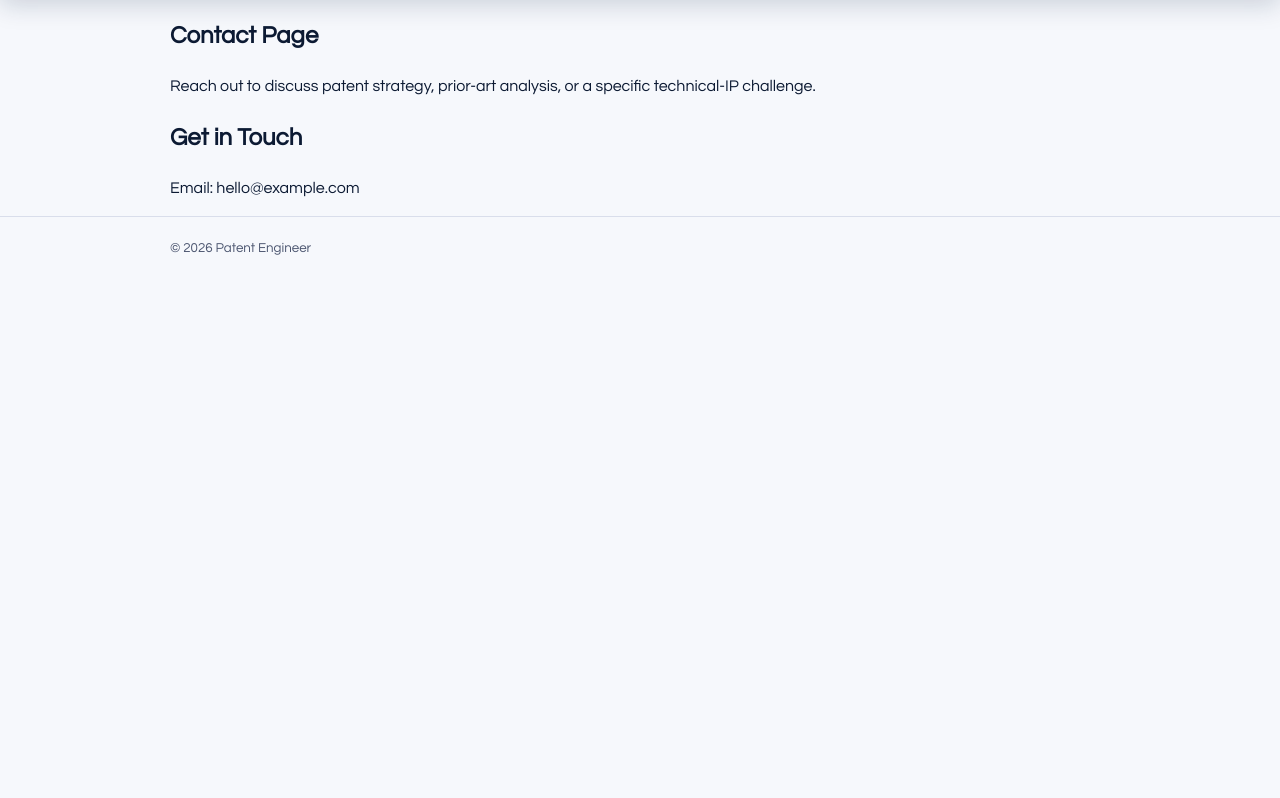
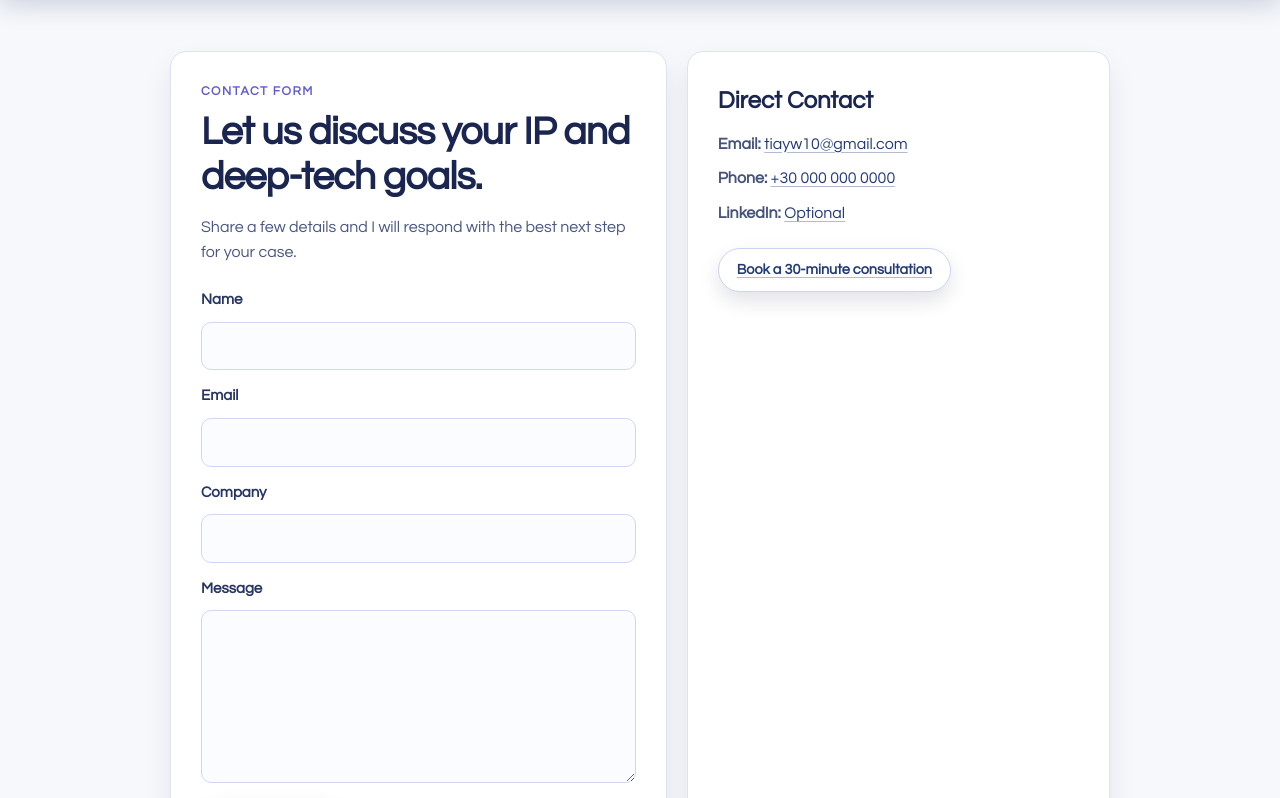
Before and after one commit to tiawilliam1/11ty-decap-practice, an Eleventy site: page src/contact.njk in a window 1280 px wide. Shown: the part 129-927 px from the top of the page. Before the commit the page ends 800 px from the top, so only its background shows below. Built offline with nearby package versions, Linux system fonts and the light colour scheme; Eleventy itself is replaced by a stand-in of ours; files that its build step writes are made by us from their sources.

Commit message:
Update contact form and email

```diff
--- a/src/assets/css/styles.css
+++ b/src/assets/css/styles.css
@@ -1166,3 +1166,158 @@
       min-height: 220px;
     }
   }
+
+  .contact-page {
+    padding: clamp(26px, 5vw, 54px) 0 42px;
+  }
+
+  .contact-shell {
+    display: grid;
+    grid-template-columns: minmax(0, 1.08fr) minmax(0, 0.92fr);
+    gap: 20px;
+    max-width: 1080px;
+    margin: 0 auto;
+  }
+
+  .contact-main,
+  .contact-side {
+    background: #ffffff;
+    border: 1px solid #dce3f2;
+    border-radius: 16px;
+    padding: clamp(20px, 3vw, 30px);
+    box-shadow: 0 14px 28px rgba(14, 28, 64, 0.08);
+  }
+
+  .contact-kicker {
+    margin: 0 0 8px;
+    color: #5f5bcf;
+    text-transform: uppercase;
+    letter-spacing: 0.12em;
+    font-size: 0.78rem;
+    font-weight: 700;
+  }
+
+  .contact-main h1 {
+    margin: 0;
+    color: #1a2550;
+    font-size: clamp(1.8rem, 3.1vw, 2.45rem);
+    line-height: 1.16;
+    letter-spacing: -0.02em;
+  }
+
+  .contact-lead {
+    margin: 14px 0 20px;
+    color: #4a5781;
+    max-width: 52ch;
+  }
+
+  .hidden-field {
+    display: none;
+  }
+
+  .contact-form {
+    display: grid;
+    gap: 10px;
+  }
+
+  .contact-form label {
+    margin-top: 4px;
+    color: #263563;
+    font-weight: 600;
+    font-size: 0.94rem;
+  }
+
+  .contact-form input,
+  .contact-form textarea {
+    width: 100%;
+    border: 1px solid #cfd8ee;
+    border-radius: 10px;
+    padding: 11px 12px;
+    font: inherit;
+    color: #1f2f5f;
+    background: #fbfcff;
+    transition: border-color 120ms ease, box-shadow 120ms ease, background 120ms ease;
+  }
+
+  .contact-form textarea {
+    resize: vertical;
+    min-height: 150px;
+  }
+
+  .contact-form input:focus,
+  .contact-form textarea:focus {
+    outline: none;
+    border-color: #5f5bcf;
+    box-shadow: 0 0 0 3px rgba(95, 91, 207, 0.16);
+    background: #ffffff;
+  }
+
+  .contact-submit {
+    margin-top: 8px;
+    justify-self: start;
+    border: 0;
+    border-radius: 999px;
+    min-height: 44px;
+    padding: 0 20px;
+    background: linear-gradient(115deg, #1a3f7d 0%, #5f5bcf 100%);
+    color: #ffffff;
+    font-size: 0.92rem;
+    font-weight: 700;
+    letter-spacing: 0.01em;
+    cursor: pointer;
+    box-shadow: 0 12px 22px rgba(20, 38, 84, 0.24);
+    transition: transform 120ms ease, box-shadow 120ms ease;
+  }
+
+  .contact-submit:hover {
+    transform: translateY(-1px);
+    box-shadow: 0 15px 26px rgba(20, 38, 84, 0.28);
+  }
+
+  .contact-side h2 {
+    margin: 0 0 12px;
+    color: #1a2550;
+    font-size: clamp(1.2rem, 2vw, 1.5rem);
+  }
+
+  .contact-side p {
+    margin: 0 0 10px;
+    color: #455279;
+  }
+
+  .contact-side a {
+    color: #223a78;
+    text-decoration: underline;
+    text-decoration-color: rgba(34, 58, 120, 0.34);
+    text-underline-offset: 3px;
+  }
+
+  .consultation-btn {
+    margin-top: 12px;
+    display: inline-flex;
+    align-items: center;
+    justify-content: center;
+    min-height: 44px;
+    padding: 0 18px;
+    border-radius: 999px;
+    background: #ffffff;
+    color: #112b5c;
+    border: 1px solid #c9d5f2;
+    font-size: 0.9rem;
+    font-weight: 700;
+    text-decoration: none;
+    box-shadow: 0 9px 20px rgba(16, 28, 62, 0.12);
+    transition: transform 120ms ease, box-shadow 120ms ease, background 120ms ease;
+  }
+
+  .consultation-btn:hover {
+    background: #eef2ff;
+    transform: translateY(-1px);
+    box-shadow: 0 12px 24px rgba(16, 28, 62, 0.16);
+  }
+
+  @media (max-width: 900px) {
+    .contact-shell {
+      grid-template-columns: 1fr;
+    }
+  }
--- a/src/contact.njk
+++ b/src/contact.njk
@@ -4,15 +4,44 @@ title: Contact
 permalink: /contact/
 ---
 
-<section class="page-intro">
-  <h1>Contact Page</h1>
-  <p>
-    Reach out to discuss patent strategy, prior-art analysis, or a specific
-    technical-IP challenge.
-  </p>
+<section class="contact-page">
+  <div class="contact-shell">
+    <div class="contact-main">
+      <p class="contact-kicker">Contact Form</p>
+      <h1>Let us discuss your IP and deep-tech goals.</h1>
+      <p class="contact-lead">
+        Share a few details and I will respond with the best next step for your case.
+      </p>
+
+      <form class="contact-form" name="contact" method="post" data-netlify="true" netlify-honeypot="bot-field">
+        <input type="hidden" name="form-name" value="contact" />
+        <p class="hidden-field">
+          <label>Do not fill this out if you are human: <input name="bot-field" /></label>
+        </p>
+
+        <label for="name">Name</label>
+        <input id="name" name="name" type="text" required />
+
+        <label for="email">Email</label>
+        <input id="email" name="email" type="email" required />
+
+        <label for="company">Company</label>
+        <input id="company" name="company" type="text" />
+
+        <label for="message">Message</label>
+        <textarea id="message" name="message" rows="6" required></textarea>
+
+        <button type="submit" class="contact-submit">Send Message</button>
+      </form>
+    </div>
+
+    <aside class="contact-side" netlify>
+      <h2>Direct Contact</h2>
+      <p><strong>Email:</strong> <a href="mailto:tiayw10@gmail.com">tiayw10@gmail.com</a></p>
+      <p><strong>Phone:</strong> <a href="tel:+300000000000">+30 000 000 0000</a></p>
+      <p><strong>LinkedIn:</strong> <a href="#" rel="noopener noreferrer">Optional</a></p>
+
+      <a class="consultation-btn" href="/contact/">Book a 30-minute consultation</a>
+    </aside>
+  </div>
 </section>
-
-<section class="page-content">
-  <h2>Get in Touch</h2>
-  <p>Email: <a href="mailto:hello@example.com">hello@example.com</a></p>
-</section>
```
